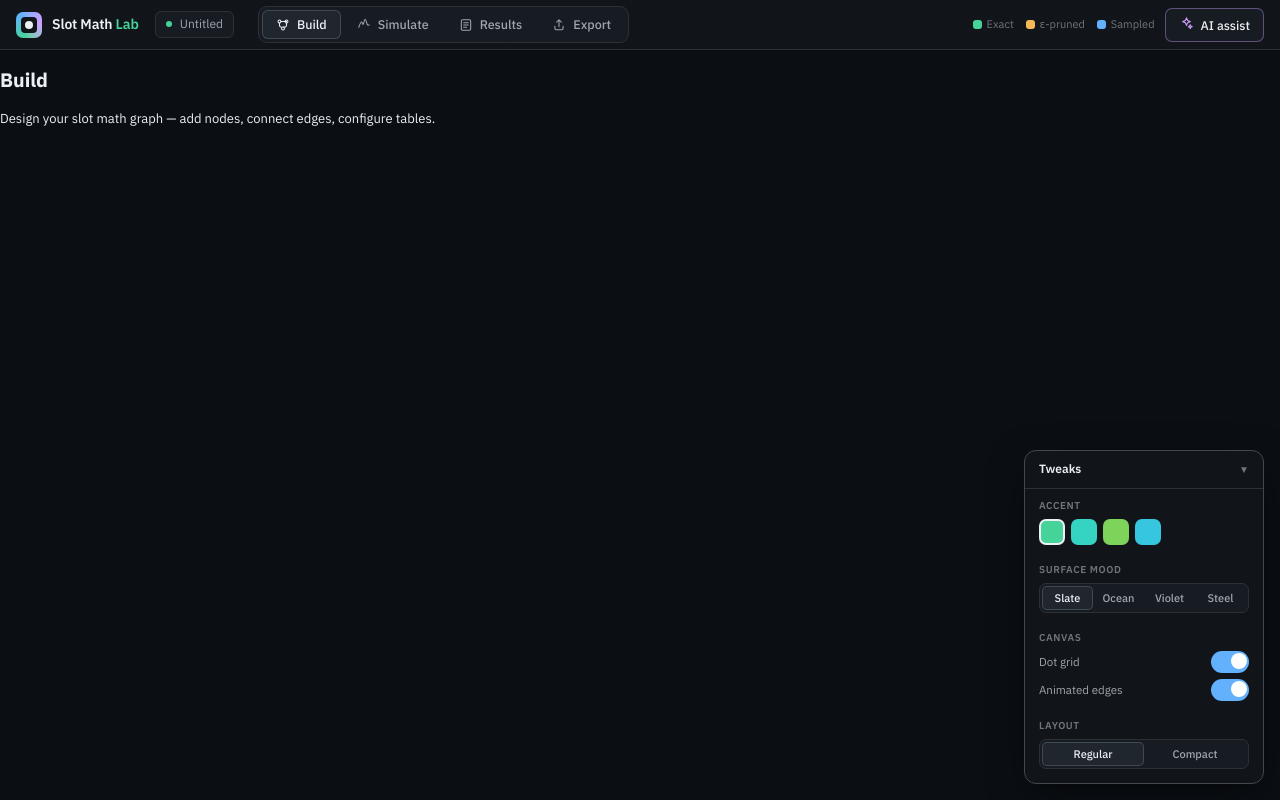
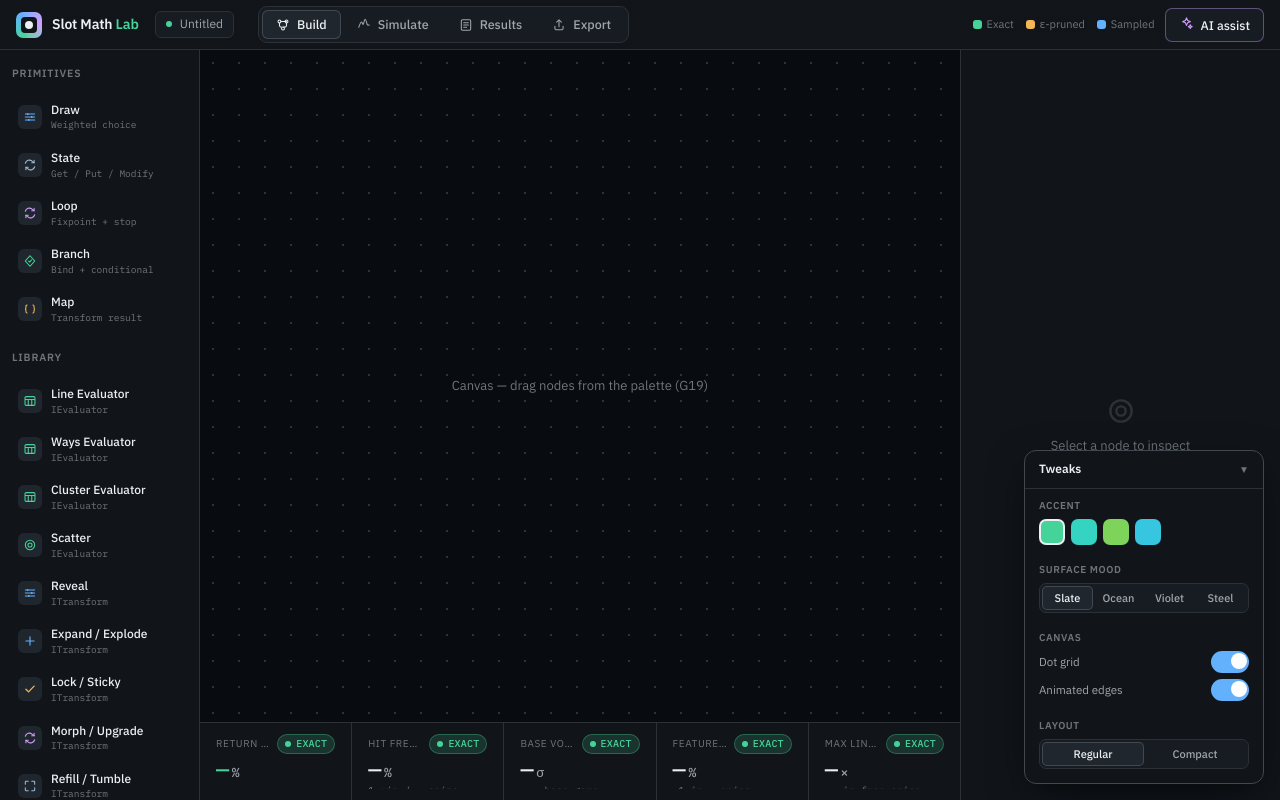
Before and after one commit to lilter96/slot-math-lab, a React (Vite) app in the folder frontend/: page /build in a window 1280 px wide. Built offline with nearby package versions, Linux system fonts and the light colour scheme; no server answers; what openapi-fetch would draw is missing.

Commit message:
feat: G18 page updates — Build tab gets palette+canvas+inspector+metrics, others placeholder

```diff
--- a/frontend/src/pages/Build.tsx
+++ b/frontend/src/pages/Build.tsx
@@ -1,8 +1,21 @@
+import Palette from '../components/Palette';
+import Inspector from '../components/Inspector';
+import MetricStrip from '../components/MetricStrip';
+
 export default function Build() {
   return (
-    <section aria-labelledby="build-heading">
-      <h2 id="build-heading">Build</h2>
-      <p>Design your slot math graph — add nodes, connect edges, configure tables.</p>
-    </section>
+    <>
+      <Palette />
+      <div className="workspace">
+        <div className="canvas-wrap">
+          <div className="canvas-grid" />
+          <div className="canvas-placeholder">
+            Canvas — drag nodes from the palette (G19)
+          </div>
+        </div>
+        <MetricStrip />
+      </div>
+      <Inspector />
+    </>
   );
 }
--- a/frontend/src/pages/Export.tsx
+++ b/frontend/src/pages/Export.tsx
@@ -1,8 +1,7 @@
 export default function Export() {
   return (
-    <section aria-labelledby="export-heading">
-      <h2 id="export-heading">Export</h2>
-      <p>Export your graph as JSON, generate a PAR sheet, or share a link.</p>
-    </section>
+    <div className="workspace">
+      <div className="workspace-tab">Export panel — G25</div>
+    </div>
   );
 }
--- a/frontend/src/pages/Results.tsx
+++ b/frontend/src/pages/Results.tsx
@@ -1,8 +1,7 @@
 export default function Results() {
   return (
-    <section aria-labelledby="results-heading">
-      <h2 id="results-heading">Results</h2>
-      <p>View saved runs, compare results, and inspect provenance.</p>
-    </section>
+    <div className="workspace">
+      <div className="workspace-tab">Results panel — coming in G24</div>
+    </div>
   );
 }
--- a/frontend/src/pages/Simulate.tsx
+++ b/frontend/src/pages/Simulate.tsx
@@ -1,8 +1,7 @@
 export default function Simulate() {
   return (
-    <section aria-labelledby="simulate-heading">
-      <h2 id="simulate-heading">Simulate</h2>
-      <p>Run simulations, watch RTP converge, and inspect the distribution.</p>
-    </section>
+    <div className="workspace">
+      <div className="workspace-tab">Simulate panel — G24</div>
+    </div>
   );
 }
```
